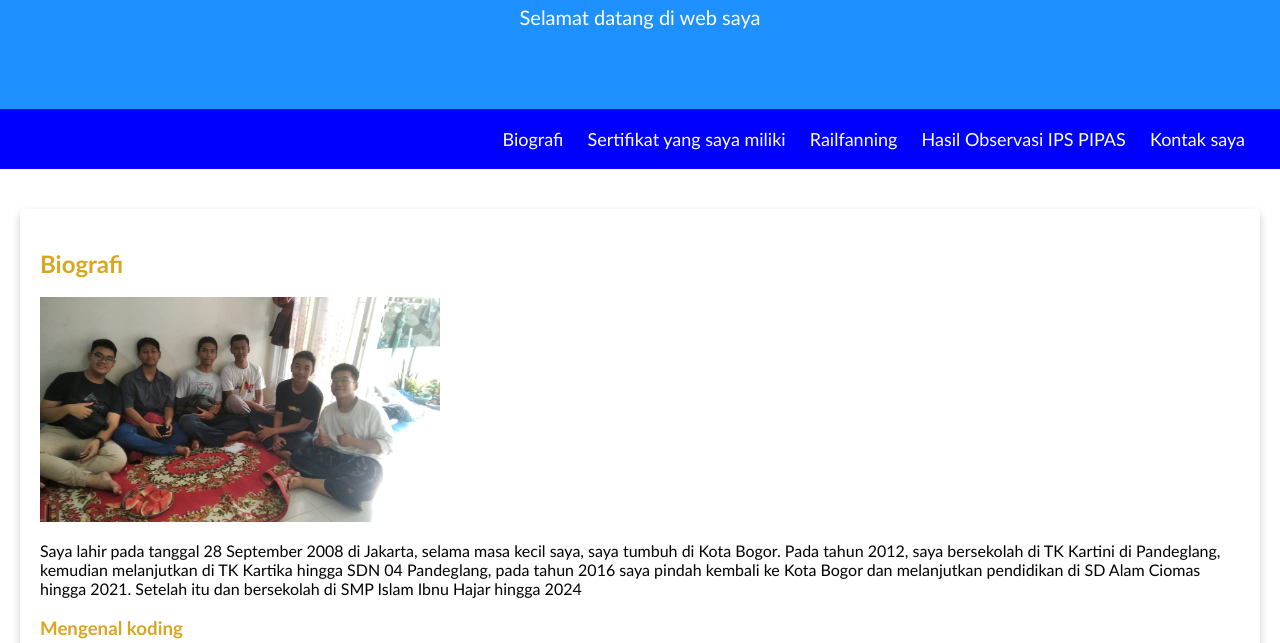
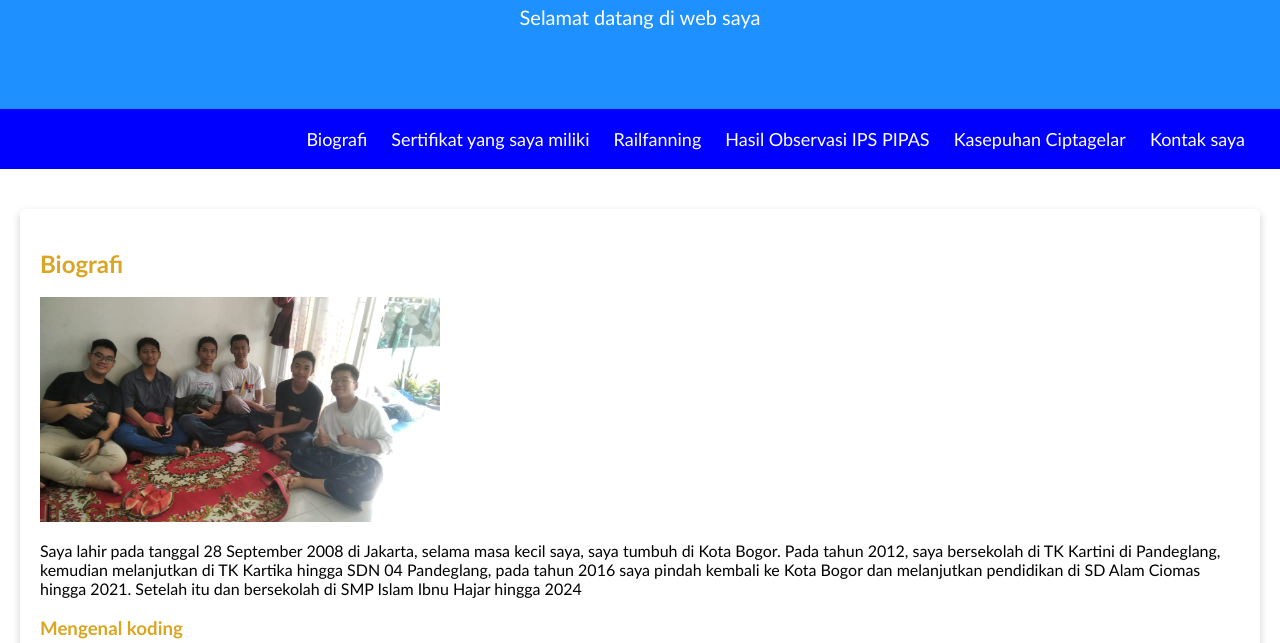
Before and after one commit to Darry244/Portofolio-baru, a plain HTML site: page index.html in a window 1280 px wide. Shown: the part 157-800 px from the top of the page. Drawn offline with Linux system fonts and the light colour scheme.

Commit message:
Update index.html

```diff
--- a/index.html
+++ b/index.html
@@ -27,6 +27,9 @@
                 </li>
                 <li>
                     <a href="#Hasil Observasi IPS PIPAS">Hasil Observasi IPS PIPAS</a>
+                </li>
+                <li>
+                    <a href="https://darry244.github.io/Gelaralam/">Kasepuhan Ciptagelar</a>
                 </li>
                 <li>
                     <a href="#kontak">Kontak saya</a>
```
